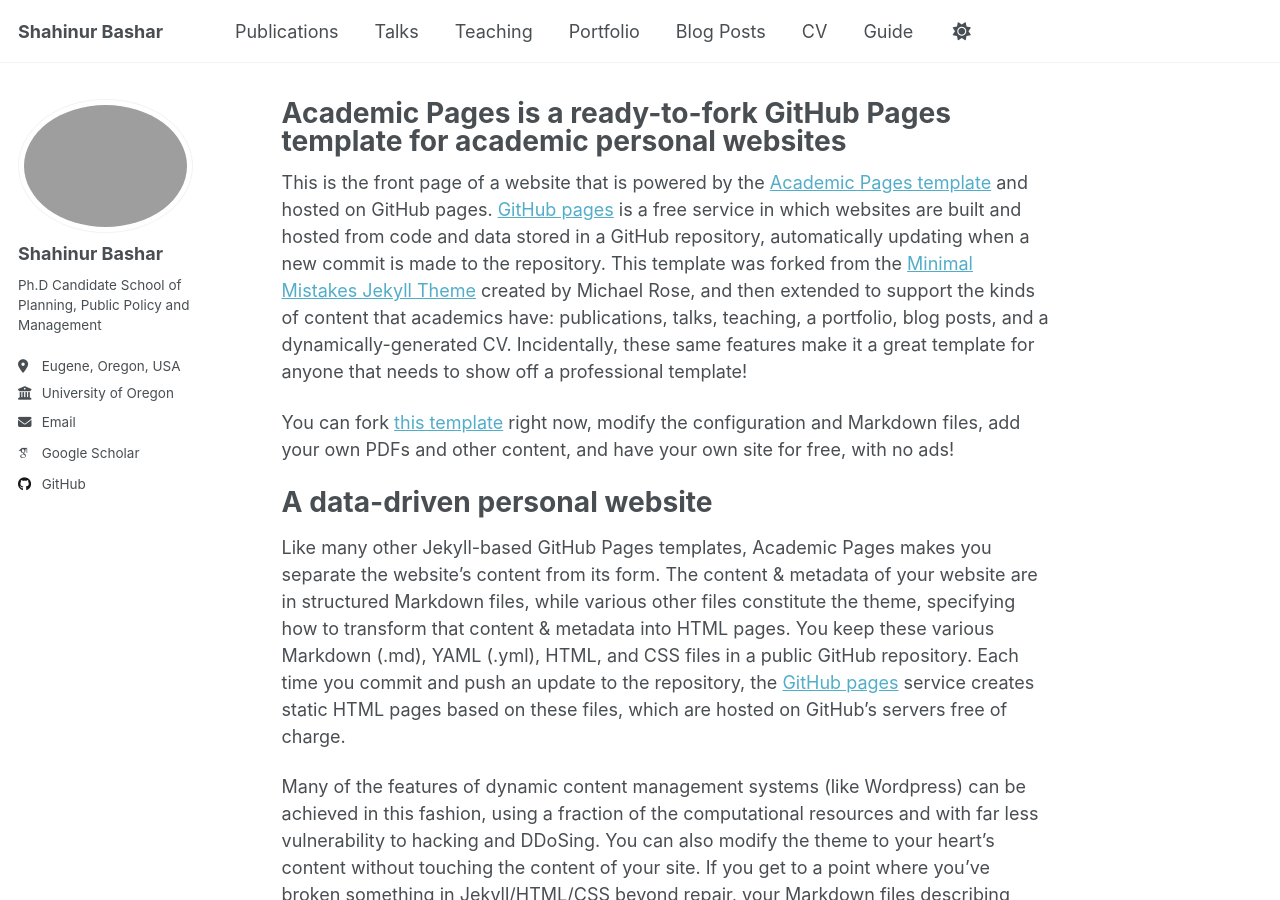
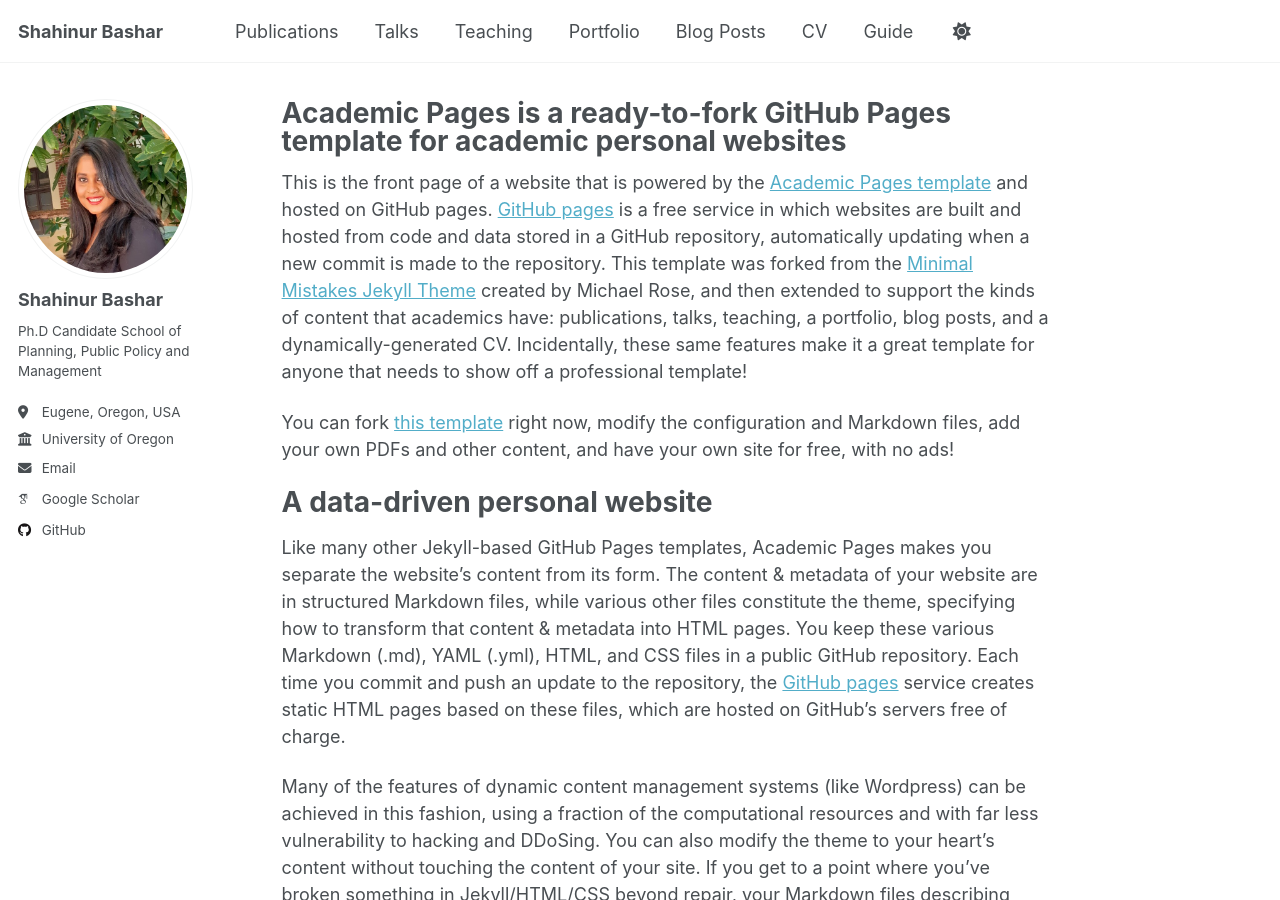
Before and after one commit to Shahinurbashar/Professional-Profile, a Jekyll site: the page built from _pages/about.md, in a window 1280 px wide and 900 px high. Built offline with Jekyll 4.4.1, drawn with Linux system fonts in a browser that asks for light colours; some web fonts are replaced; a script that is not in the unit is left out.

Commit message:
Update _config.yml

```diff
--- a/_config.yml
+++ b/_config.yml
@@ -22,7 +22,7 @@ repository               : "academicpages/academicpages.github.io"
 #               Additional customization can be done by editing /_includes/author-profile.html
 author:
   # Biographic information
-  avatar           : "Shahi2"
+  avatar           : "Shahi2.jpg"
   name             : "Shahinur Bashar"
   pronouns         : # example: "she/her"
   bio              : "Ph.D Candidate School of Planning, Public Policy and Management"
```
